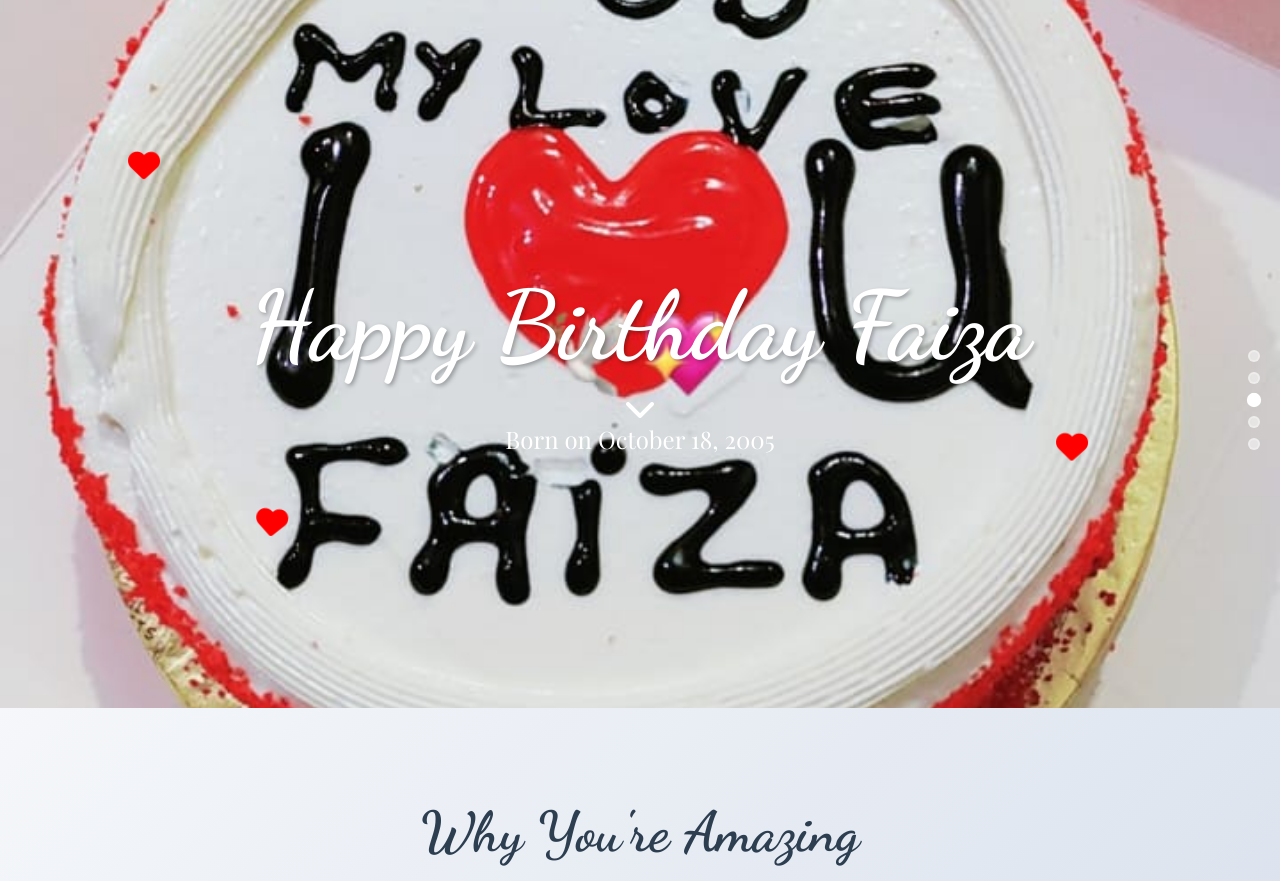
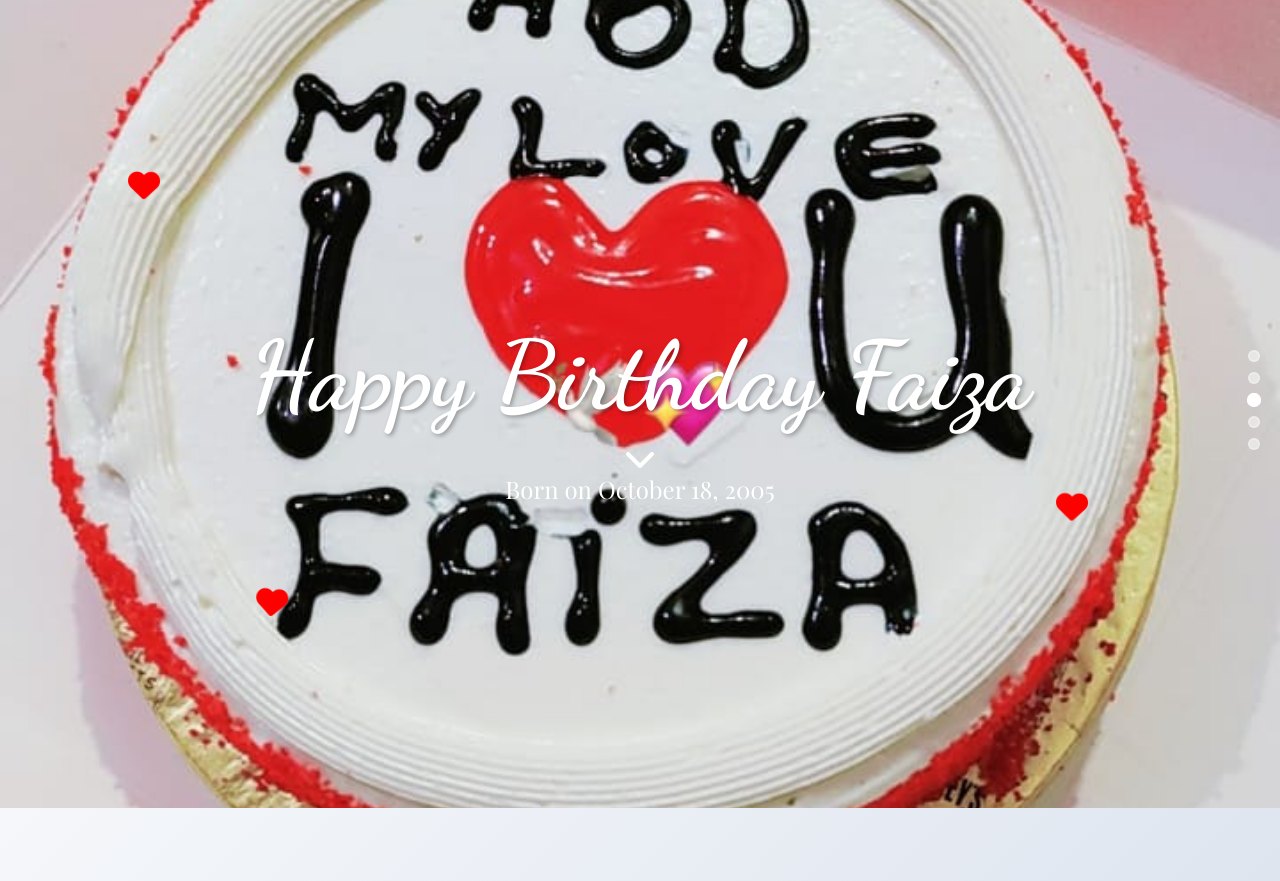
Before and after one commit to Habibullah786123/love-project, a plain HTML site: page index.html in a window 1280 px wide. Shown: the top 881 px of the page. Drawn offline with nearby package versions, Linux system fonts and the light colour scheme.

Commit message:
Adjust padding and enhance content in index.html
Updated padding in hero section and added new content.

```diff
--- a/index.html
+++ b/index.html
@@ -27,7 +27,7 @@
     </nav>
 
     <!-- Hero Section -->
-    <section id="hero" style="padding-top:250px; padding-bottom: 250px;" class="section">
+    <section id="hero" style="padding-top:300px; padding-bottom: 300px;" class="section">
         <div class="hero-content">
             <div class="hero-text">
                 <h1 class="hero-title">Happy Birthday Faiza</h1>
```
